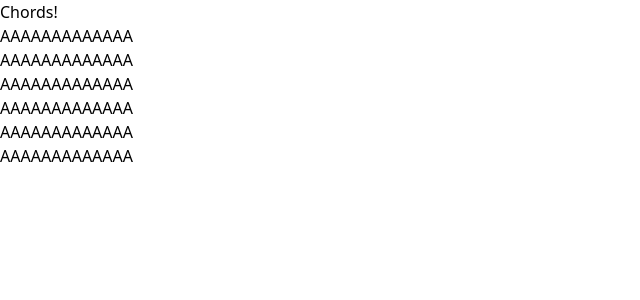
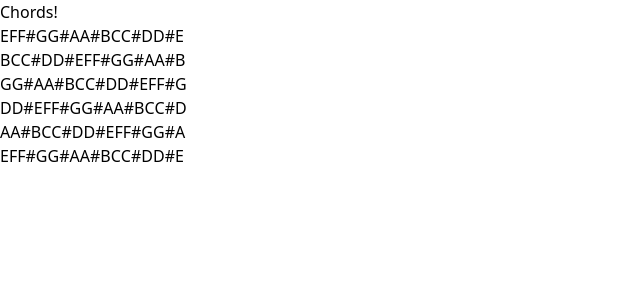
Before and after one commit to thearawakan/fretboard_tool, a React (Vite) app: page / in a window 1280 px wide. Shown: the top 300 px of the page, without its empty margins (0-640 px from the left). Built offline with nearby package versions, Linux system fonts and the light colour scheme.

Commit message:
feat: add function to get the proper note at the specified index

```diff
--- a/src/App.jsx
+++ b/src/App.jsx
@@ -6,9 +6,15 @@ function App() {
   // 1 as open "fret" + actual number of frets
   const nFrets = 1 + 12;
 
-  const notes = [
-    "A", "B", "C", "D", "E", "F", "G",
-  ]
+  const notesSharp = ['A', 'A#', 'B', 'C', 'C#', 'D', 'D#', 'E', 'F', 'F#', 'G', 'G#']
+  // const notesFlat = ['A', 'Bb', 'B', 'C', 'Db', 'D', 'Eb', 'E', 'F', 'Gb', 'G', 'Ab']
+
+  const tunings = {
+    "standard": ["E", "B", "G", "D", "A", "E"],
+  }
+
+  const tuningCurrent = "standard"
+
   const fretStyleBase = "z-0 w-12 border-solid"
 
   const fretStyle = `
@@ -34,6 +40,10 @@ function App() {
     console.log(`clicked ${fret_id}`)
   }
 
+  const getNote = (index, openNote) => {
+    return notesSharp.at((notesSharp.indexOf(openNote) + index) % 12)
+  }
+
   const FretNotes = ({openNote}) => (
     Array.from({length: nFrets}, (_, i) =>
     <button key={`frb-${i}`}
@@ -43,12 +53,12 @@ function App() {
       bg-red-300
       rounded-2xl
       ">
-      {openNote}
+      {i === 0 ? openNote : getNote(i, openNote)}
       </div>
     </button>
   ));
 
-  const cuerdas = Array.from({length: nStrings }, (_, i) =>
+  const cuerdas = tunings[tuningCurrent].map((note, i) =>
     // top level container
     <div key={i} className="flex h-6">
       {/* fretboad container */}
@@ -65,7 +75,7 @@ function App() {
         </div>
         {frets}
         <div className="h-full absolute z-20 flex">
-          <FretNotes openNote="A"/>
+          <FretNotes openNote={note}/>
         </div>
       </div>
     </div>
```
